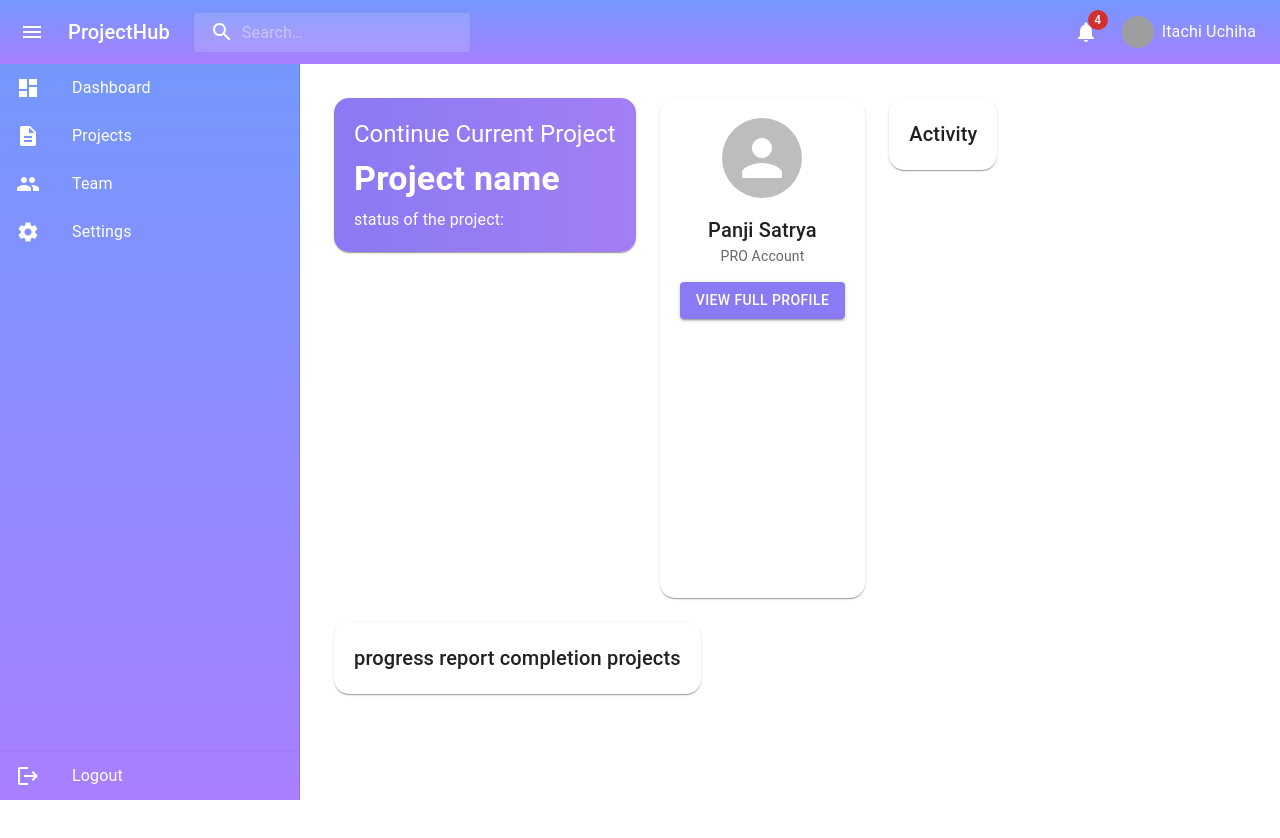
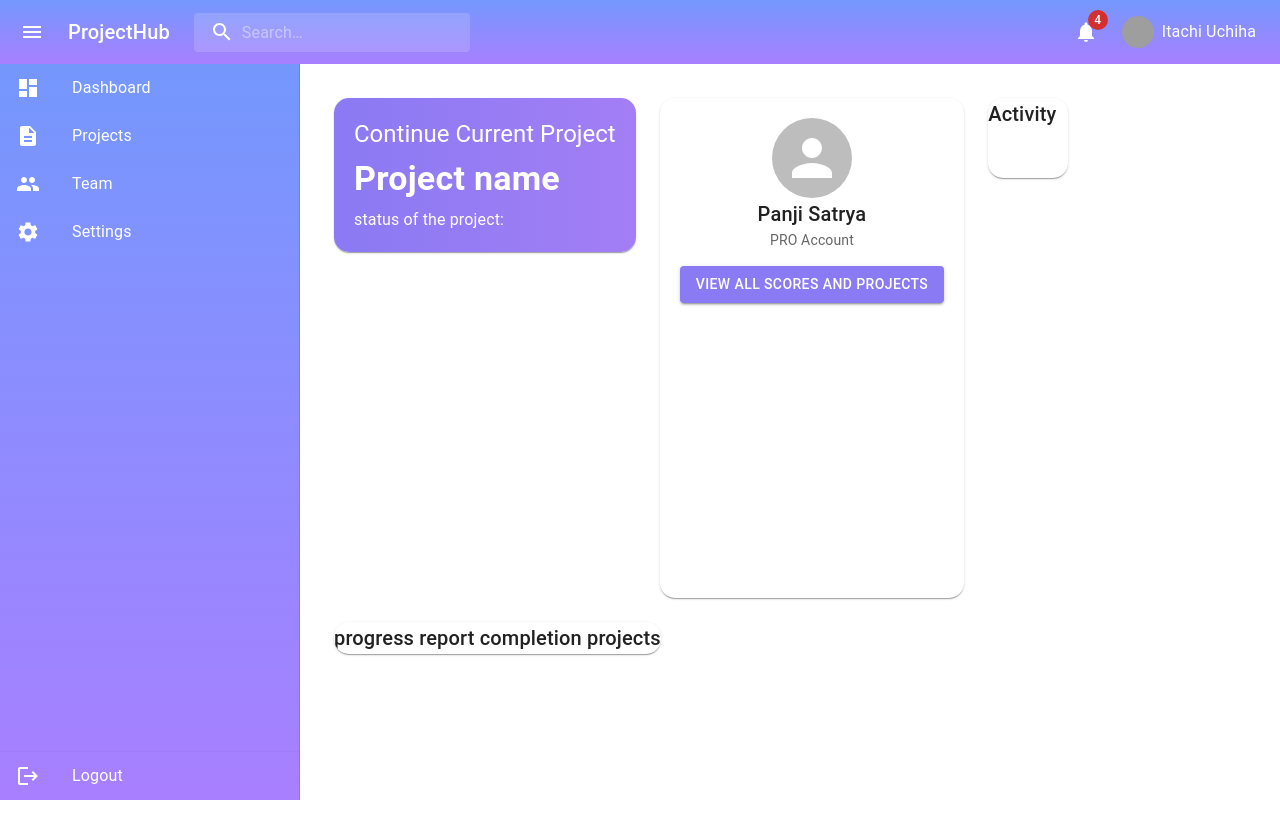
Before and after one commit to Zahabiya-Tawawala/ScholarlySync, a React (Vite) app in the folder client/mvp-product/: page / in a window 1280 px wide. Shown: the top 838 px of the page. Built offline with nearby package versions, Linux system fonts and the light colour scheme; grey boxes are pictures that could not be loaded.

Commit message:
changing dashboard layout

```diff
--- a/client/mvp-product/src/components/Dashboard.jsx
+++ b/client/mvp-product/src/components/Dashboard.jsx
@@ -38,13 +38,19 @@ const Dashboard = () => {
 
           {/* Profile Section */}
           <Grid item xs={12} md={4}>
-          <Card sx={{ padding: "20px", borderRadius: "15px", textAlign: "center", height: 500 }}>
+            <Card
+              sx={{
+                padding: "20px",
+                borderRadius: "15px",
+                textAlign: "center",
+                height: 500,
+              }}
+            >
               <Avatar
                 sx={{
                   width: "80px",
                   height: "80px",
                   margin: "auto",
-                mb: 2,
                 }}
               />
               <Typography variant="h6">Panji Satrya</Typography>
@@ -53,25 +59,36 @@ const Dashboard = () => {
               </Typography>
               <Button
                 variant="contained"
-              sx={{ mt: 2, background: "#8a7af3", ":hover": { background: "#7a6ae4" } }}
+                sx={{
+                  mt: 2,
+                  background: "#8a7af3",
+                  ":hover": { background: "#7a6ae4" },
+                }}
               >
-              View Full Profile
+                View all Scores and Projects
               </Button>
             </Card>
           </Grid>
 
           {/* Analytics and Income Section */}
           <Grid item xs={12} md={4}>
-          <Card sx={{ padding: "20px", borderRadius: "15px" }}>
+            <Card
+              sx={{
+                borderRadius: "15px",
+                width: "80px",
+                height: "80px",
+                margin: "auto",
+              }}
+            >
               <Typography variant="h6">Activity </Typography>
-
             </Card>
           </Grid>
 
           <Grid item xs={12} md={4}>
-          <Card sx={{ padding: "20px", borderRadius: "15px" }}>
-            <Typography variant="h6">progress report completion projects </Typography>
-
+            <Card sx={{ borderRadius: "15px" }}>
+              <Typography variant="h6">
+                progress report completion projects{" "}
+              </Typography>
             </Card>
           </Grid>
         </Grid>
```
Lines whose indentation alone changed are shown as unchanged.
